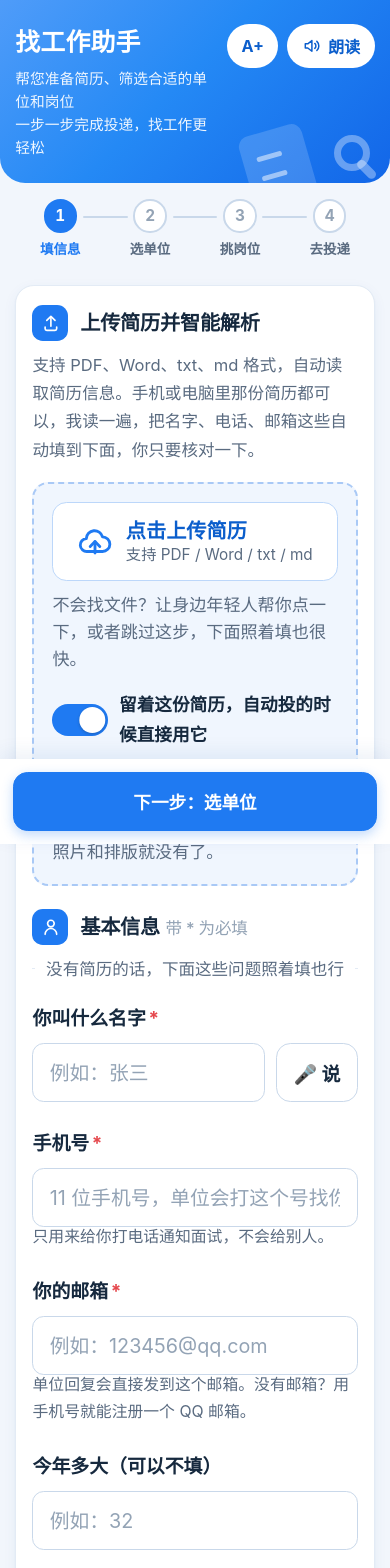
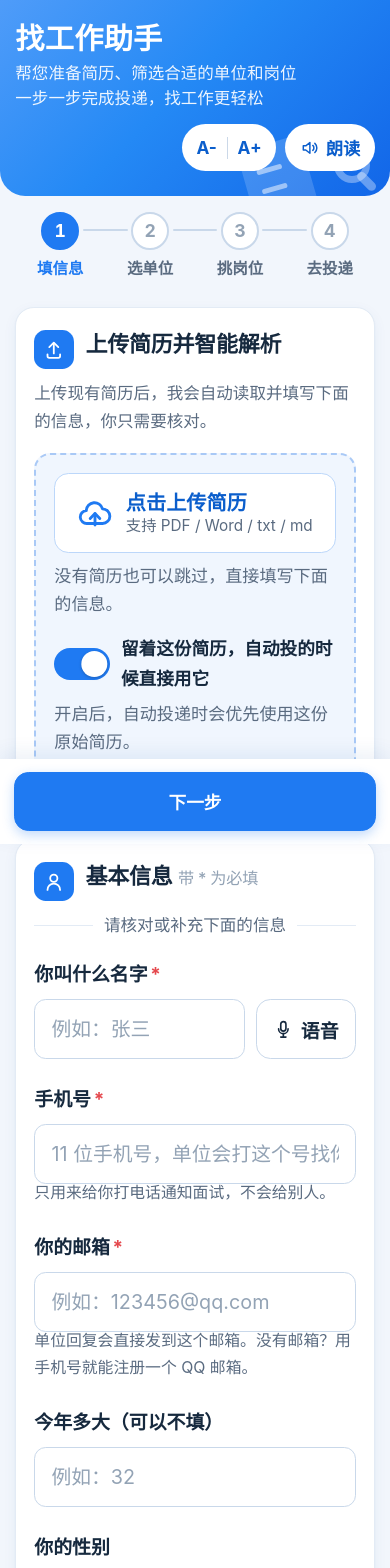
Before and after one commit to heyiyi7410/aijobs, a Vue app in the folder frontend/: page / in a window 390 px wide. Shown: the top 1568 px of the page. Built offline with nearby package versions, Linux system fonts and the light colour scheme.

Commit message:
UI: 高保真还原最终大字号移动端效果图
按最终确认的 4 张大字号效果图完成前端高保真调整，保留现有业务逻辑与移动端交互约束。

```diff
--- a/frontend/src/App.vue
+++ b/frontend/src/App.vue
@@ -9,8 +9,9 @@
         <p class="sub">帮您准备简历、筛选合适的单位和岗位<br />一步一步完成投递，找工作更轻松</p>
       </div>
       <div class="topbar-actions">
-        <button class="btn-hero" @click="toggleFont" :aria-pressed="store.bigFont">
-          {{ store.bigFont ? 'A-' : 'A+' }}
+        <button class="btn-hero font-switch" @click="toggleFont" :aria-pressed="store.bigFont"
+          :aria-label="store.bigFont ? '切换为标准字号' : '切换为大字号'">
+          <span>A-</span><i aria-hidden="true"></i><span>A+</span>
         </button>
         <button class="btn-hero" @click="readAloud" v-if="canSpeak" aria-label="朗读这一步的说明">
           <!-- 禁 emoji 当图标：用 SVG 喇叭 -->
@@ -50,6 +51,10 @@
         <span class="pref-t">当前选择偏好</span>
         <span>已选 <b>{{ p.nature.length }}</b> 类单位性质<template v-if="p.hireType">、<b>1</b> 种用工方式</template><template v-if="p.jobTypes.length">、<b>{{ p.jobTypes.length }}</b> 类工作</template><template v-if="cityNow">、城市 <b>{{ cityNow }}</b></template></span>
       </div>
+      <div v-if="store.step === 3" class="selected-strip">
+        <span class="selected-dot" aria-hidden="true"></span>
+        <span>已选中 <b>{{ store.picked.length }}</b> 个岗位</span>
+      </div>
       <div class="navbar-btns">
         <button class="btn" v-if="store.step > 1" @click="go(store.step - 1)">上一步</button>
         <button class="btn btn-primary" :disabled="store.loading" @click="next">
@@ -82,11 +87,7 @@ const HINTS = {
 const p = store.profile
 const cityNow = computed(() => effectiveCity() || '不限城市')
 
-const nextText = computed(() => {
-  if (store.step === 1) return '下一步：选单位'
-  if (store.step === 2) return '开始帮我找工作'
-  return '去投递（已选 ' + store.picked.length + ' 个）'
-})
+const nextText = computed(() => '下一步')
 
 function toggleFont() {
   store.bigFont = !store.bigFont
@@ -113,7 +114,8 @@ watch(
   () => store.bigFont,
   v => {
     document.documentElement.style.fontSize = v ? '23px' : '18px'
-  }
+  },
+  { immediate: true }
 )
 
 function readAloud() {
--- a/frontend/src/components/Step1Profile.vue
+++ b/frontend/src/components/Step1Profile.vue
@@ -11,7 +11,7 @@
         </span>
         <h2 class="card-title">上传简历并智能解析</h2>
       </div>
-      <p class="card-hint">支持 PDF、Word、txt、md 格式，自动读取简历信息。手机或电脑里那份简历都可以，我读一遍，把名字、电话、邮箱这些自动填到下面，你只要核对一下。</p>
+      <p class="card-hint">上传现有简历后，我会自动读取并填写下面的信息，你只需要核对。</p>
 
       <!-- ============ 有简历就先传，省得打字 ============ -->
       <div class="up-box">
@@ -29,22 +29,18 @@
             <small>支持 PDF / Word / txt / md</small>
           </span>
         </button>
-        <p class="up-hint" style="margin:.55rem 0 0;">
-          不会找文件？让身边年轻人帮你点一下，或者跳过这步，下面照着填也很快。
-        </p>
+        <p class="up-hint" style="margin:.55rem 0 0;">没有简历也可以跳过，直接填写下面的信息。</p>
 
         <label class="up-keep">
           <input type="checkbox" class="switch" v-model="keepResume">
           <span>留着这份简历，自动投的时候直接用它</span>
         </label>
-        <p class="up-hint" style="margin:.35rem 0 0;">
-          留着的话，单位收到的就是你这份原件（照片、排版都在）。
-          不留的话，自动投只能用下面这些文字拼一页，照片和排版就没有了。
-        </p>
+        <p class="up-hint" style="margin:.35rem 0 0;">开启后，自动投递时会优先使用这份原始简历。</p>
 
         <p v-if="msg" class="up-msg" :class="isWarn ? 'up-warning' : 'up-ok'">{{ msg }}</p>
         <p v-if="err" class="up-msg up-err">{{ err }}</p>
       </div>
+    </div>
 
       <!-- ============ 简历读到的：单独一张卡（效果图） ============ -->
       <div v-if="got.length" class="card">
@@ -71,6 +67,7 @@
         </div>
       </div>
 
+    <div class="card">
       <div class="card-head">
         <span class="tile" aria-hidden="true">
           <svg viewBox="0 0 24 24" fill="none" stroke="currentColor" stroke-width="2"
@@ -82,17 +79,23 @@
         <h2 class="card-title">基本信息<span class="soft">带 * 为必填</span></h2>
       </div>
 
-      <p class="up-or">
-        <span>没有简历的话，下面这些问题照着填也行</span>
-      </p>
+      <p class="up-or"><span>请核对或补充下面的信息</span></p>
 
       <div class="field">
         <label for="f1">你叫什么名字<span class="req">*</span><Tag k="name" /></label>
         <div style="display:flex; gap:.6rem;">
           <input id="f1" class="input" v-model="p.name" placeholder="例如：张三" />
-          <button v-if="canRec" class="btn" :class="{ 'btn-primary': mic === 'name' }"
-            style="flex:0 0 auto; padding:0 .9rem;" @click="toggleMic('name')">
-            {{ mic === 'name' ? '说完点这停' : '🎤 说' }}
+          <button v-if="canRec" class="btn mic-btn" :class="{ 'btn-primary': mic === 'name' }"
+            style="flex:0 0 auto; padding:0 .9rem;" @click="toggleMic('name')"
+            :aria-label="mic === 'name' ? '停止语音输入' : '开始语音输入'">
+            <svg viewBox="0 0 24 24" fill="none" stroke="currentColor" stroke-width="1.9"
+              stroke-linecap="round" stroke-linejoin="round" aria-hidden="true">
+              <rect x="9" y="3" width="6" height="11" rx="3" />
+              <path d="M6.5 11.5a5.5 5.5 0 0 0 11 0" />
+              <path d="M12 17v4" />
+              <path d="M9 21h6" />
+            </svg>
+            <span>{{ mic === 'name' ? '停止' : '语音' }}</span>
           </button>
         </div>
       </div>
--- a/frontend/src/style.css
+++ b/frontend/src/style.css
@@ -209,6 +209,20 @@ button,
   width: 1.1rem;
   height: 1.1rem;
   flex: none;
+}
+.font-switch {
+  gap: 0.55rem;
+  min-width: 5.6rem;
+  justify-content: center;
+}
+.font-switch i {
+  width: 1px;
+  height: 1.25rem;
+  background: #cbd8e8;
+  display: block;
+}
+.font-switch span {
+  line-height: 1;
 }
 /* hero 右下角的装饰：一张纸 + 放大镜（纯 CSS 画，纯装饰） */
 .hero-doc {
@@ -1014,18 +1028,24 @@ textarea.input {
    单列、贴边、触控目标不缩水 */
 @media (max-width: 480px) {
   .topbar-in {
-    padding: 1.15rem 0.85rem 1.3rem;
+    padding: 1.2rem 0.85rem 1.35rem;
   }
   .topbar h1 {
-    font-size: 1.38rem;
+    font-size: 1.62rem;
+    line-height: 1.15;
   }
   .topbar .sub {
-    font-size: 0.82rem;
+    font-size: 0.92rem;
+    line-height: 1.55;
   }
   .btn-hero {
-    min-height: 2.45rem;
+    min-height: 2.6rem;
     padding: 0 0.8rem;
-    font-size: 0.9rem;
+    font-size: 0.96rem;
+  }
+  .font-switch {
+    min-width: 5.25rem;
+    padding-inline: 0.7rem;
   }
   .hero-doc {
     width: 3.6rem;
@@ -1048,13 +1068,14 @@ textarea.input {
     margin-top: 0.9rem;
   }
   .stepbar .s {
-    font-size: 0.75rem;
-    gap: 0.3rem;
+    font-size: 0.86rem;
+    gap: 0.38rem;
+    font-weight: 650;
   }
   .stepbar .s .n {
-    width: 1.85rem;
-    height: 1.85rem;
-    font-size: 0.85rem;
+    width: 2.1rem;
+    height: 2.1rem;
+    font-size: 0.98rem;
   }
   .stepbar .s:not(:last-child)::after {
     top: 0.95rem;
@@ -1062,30 +1083,39 @@ textarea.input {
     right: calc(-50% + 1.25rem);
   }
   .card {
-    padding: 1.05rem 0.9rem;
+    padding: 1.2rem 1rem;
   }
   .card-title {
-    font-size: 1.12rem;
+    font-size: 1.22rem;
+    line-height: 1.35;
+  }
+  .card-title .soft {
+    font-size: 0.9rem;
+  }
+  .card-hint,
+  .muted {
+    font-size: 0.92rem;
   }
   .tile {
-    width: 2rem;
-    height: 2rem;
-    border-radius: 0.6rem;
+    width: 2.2rem;
+    height: 2.2rem;
+    border-radius: 0.65rem;
   }
   .tile svg {
-    width: 1.1rem;
-    height: 1.1rem;
+    width: 1.2rem;
+    height: 1.2rem;
   }
   .btn-big {
     min-height: 4rem;
     font-size: 1.2rem;
   }
   .job {
-    padding: 0.9rem 0.75rem;
-    gap: 0.7rem;
+    padding: 1rem 0.85rem;
+    gap: 0.75rem;
   }
   .job-title {
-    font-size: 1.05rem;
+    font-size: 1.15rem;
+    line-height: 1.35;
   }
   .job-score {
     min-width: 4.2rem;
@@ -1272,3 +1302,217 @@ textarea.input {
   margin: 0.3rem 0;
   letter-spacing: -0.02em;
 }
+
+/* 大字号版：语音按钮使用内联 SVG，不用 emoji */
+.mic-btn {
+  display: inline-flex;
+  align-items: center;
+  gap: .4rem;
+}
+.mic-btn svg {
+  width: 1.15rem;
+  height: 1.15rem;
+  flex: none;
+}
+/* 岗位实时抓取加载图标：CSS 圆环，避免字符图标 */
+.pull-spin {
+  width: 1rem;
+  height: 1rem;
+  display: inline-block;
+  vertical-align: -0.15rem;
+  border: .14rem solid var(--line-2);
+  border-top-color: var(--primary);
+  border-radius: 50%;
+  animation: spin 1.1s linear infinite;
+}
+@keyframes spin { to { transform: rotate(360deg); } }
+@media (prefers-reduced-motion: reduce) {
+  .pull-spin { animation-duration: 2.4s; }
+}
+
+/* Step2 最终效果图：独立区块、右侧帮助链接、紧凑输入区 */
+.text-link {
+  margin-left: auto;
+  border: 0;
+  background: transparent;
+  color: var(--primary-7);
+  font: inherit;
+  font-size: .9rem;
+  font-weight: 700;
+  padding: .45rem .25rem;
+  min-height: 2.4rem;
+}
+.compact-field {
+  margin-top: 1rem;
+  margin-bottom: 0;
+}
+.switch-card {
+  padding-block: .9rem;
+}
+.wish-switch {
+  margin: 0;
+  align-items: center;
+}
+.wish-switch > span {
+  display: flex;
+  flex-direction: column;
+  gap: .08rem;
+  min-width: 0;
+}
+.wish-switch b {
+  font-size: 1.05rem;
+}
+.wish-switch small {
+  color: var(--ink-2);
+  font-size: .86rem;
+  font-weight: 400;
+  line-height: 1.45;
+}
+@media (max-width: 480px) {
+  .card-head {
+    align-items: flex-start;
+  }
+  .text-link {
+    font-size: .82rem;
+    max-width: 8.5rem;
+    text-align: right;
+  }
+  .wish-switch b {
+    font-size: 1rem;
+  }
+  .wish-switch small {
+    font-size: .82rem;
+  }
+}
+
+/* Step4 最终效果图：两组投递方式的标题比状态徽章更醒目 */
+.group-title {
+  font-size: 1.18rem;
+  font-weight: 800;
+  color: var(--ink);
+  line-height: 1.3;
+}
+.group-head .group-count {
+  margin-left: auto;
+}
+@media (max-width: 480px) {
+  .group-title {
+    font-size: 1.08rem;
+  }
+}
+
+/* Step3 底部选中状态条：与最终效果图一致，固定在导航按钮上方 */
+.selected-strip {
+  display: flex;
+  align-items: center;
+  justify-content: center;
+  gap: .45rem;
+  min-height: 2.3rem;
+  padding: .35rem .7rem;
+  border-radius: .65rem;
+  background: var(--surface-2);
+  color: var(--ink-2);
+  font-size: .92rem;
+  font-weight: 600;
+}
+.selected-strip b {
+  color: var(--primary-7);
+  font-size: 1.08rem;
+}
+.selected-dot {
+  width: .95rem;
+  height: .95rem;
+  flex: none;
+  background: var(--check-badge) center / contain no-repeat;
+}
+
+/* Step3 说明状态分层 */
+.relax-tip.info-blue {
+  color: var(--primary-7);
+  background: var(--primary-1);
+}
+.relax-tip.info-green {
+  color: var(--accent-7);
+  background: var(--accent-1);
+}
+.relax-tip.info-warn {
+  color: var(--warn);
+  background: var(--warn-1);
+}
+
+/* Step4 两组投递方式更像独立主卡片 */
+.group-mail {
+  border-color: #cfe9dd;
+  background: linear-gradient(180deg, #fbfffd 0%, var(--surface) 100%);
+  box-shadow: 0 3px 12px rgba(34, 176, 113, .06);
+}
+.group-link {
+  border-color: #d9e6f7;
+  background: linear-gradient(180deg, #fcfdff 0%, var(--surface) 100%);
+  box-shadow: 0 3px 12px rgba(31, 122, 242, .05);
+}
+.group-mail .group-head {
+  padding-bottom: .55rem;
+  border-bottom: 1px solid #e3f1ea;
+}
+.group-link .group-head {
+  padding-bottom: .55rem;
+  border-bottom: 1px solid #e7eef8;
+}
+
+/* 手机进一步收紧顶部与岗位卡，避免 390px 宽时评分块挤标题 */
+@media (max-width: 430px) {
+  .topbar-in {
+    flex-direction: column;
+    align-items: stretch;
+    gap: .7rem;
+  }
+  .topbar-actions {
+    justify-content: flex-end;
+    padding-top: 0;
+  }
+  .job-top {
+    gap: .5rem;
+  }
+  .job-score {
+    min-width: 4.4rem;
+    padding-inline: .4rem;
+  }
+  .job-score b {
+    font-size: 1.42rem;
+  }
+  .job-title {
+    font-size: 1.12rem;
+  }
+  .badge {
+    font-size: .76rem;
+    padding-inline: .5rem;
+  }
+  .navbar {
+    padding-inline: .8rem;
+  }
+}
+
+/* 第 4 步存在固定底栏时，多留出一档底部滚动空间，避免最后一张卡被遮住 */
+.shell:has(.step4-footer) {
+  padding-bottom: calc(8.8rem + env(safe-area-inset-bottom));
+}
+
+/* Step1 大字号版首屏更接近效果图：上传区突出，说明文字收紧 */
+.up-box {
+  margin-top: .7rem;
+}
+.up-hint {
+  line-height: 1.55;
+}
+@media (max-width: 430px) {
+  .up-btn {
+    min-height: 5.2rem;
+  }
+  .up-btn-t b {
+    font-size: 1.05rem;
+  }
+  .up-btn-t small {
+    font-size: .84rem;
+  }
+}
```
Also changed, not shown: frontend/src/components/Step2Wish.vue (+46 -40 lines), frontend/src/components/Step3Match.vue (+15 -15 lines), frontend/src/components/Step4Apply.vue (+77 -5 lines).
